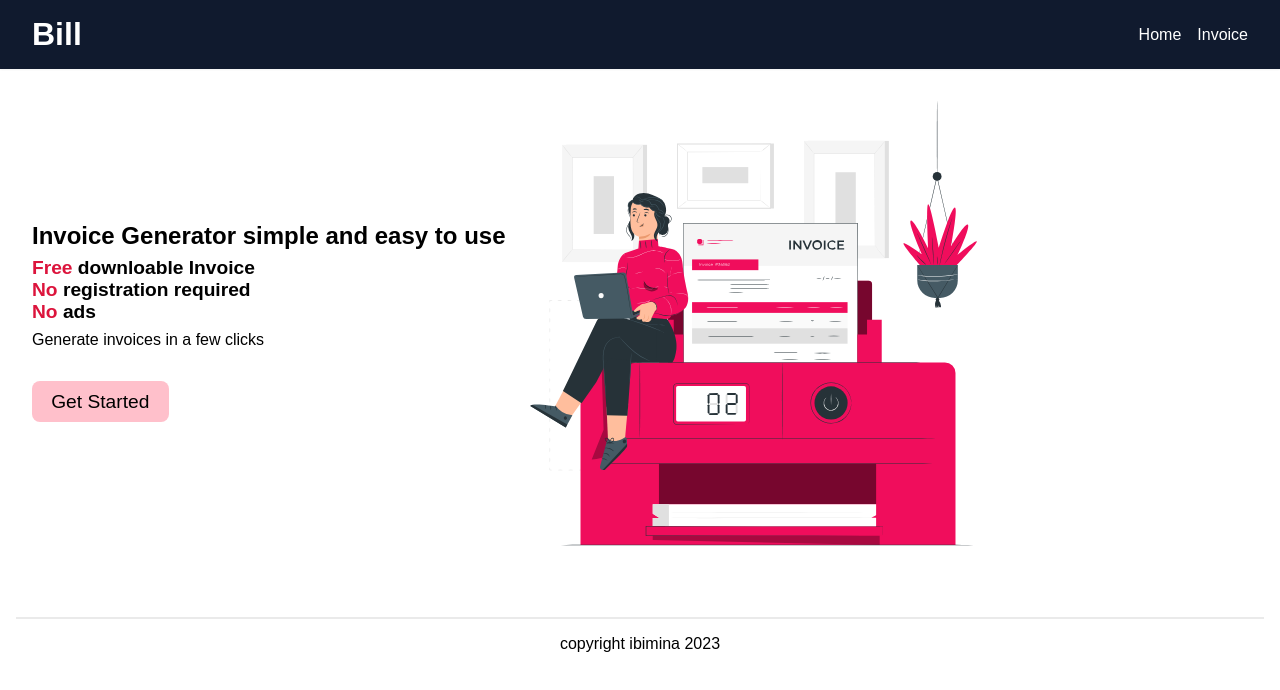
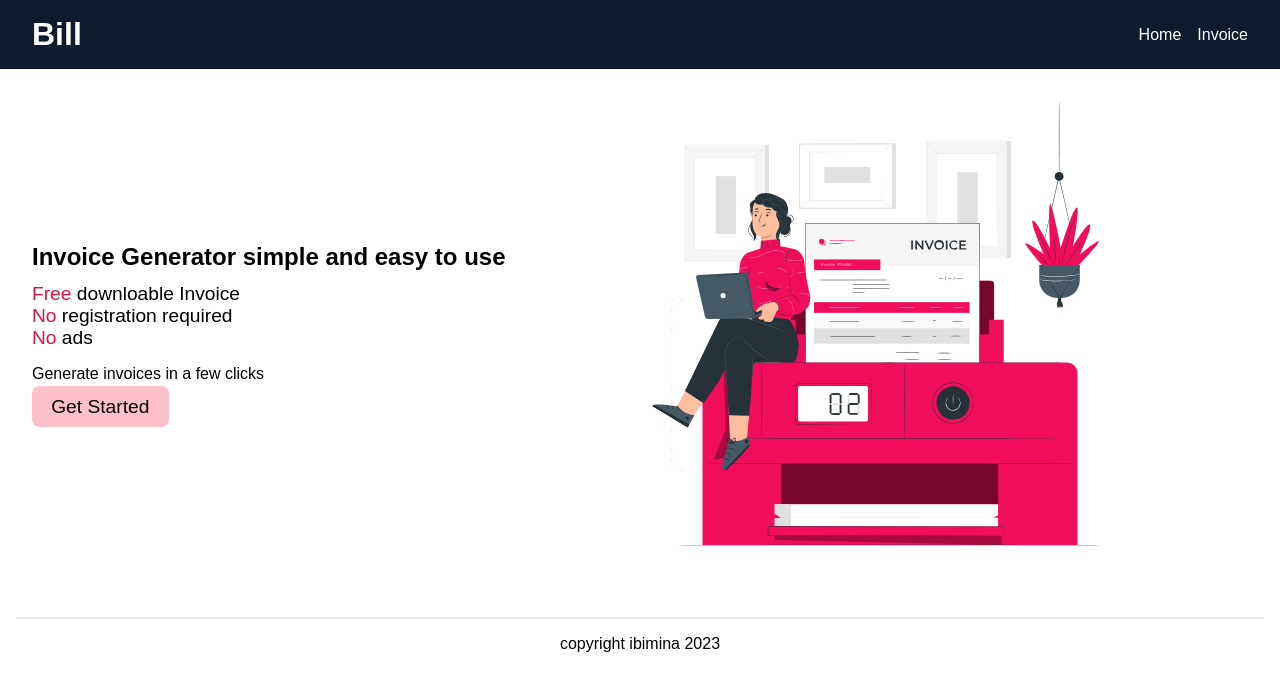
Before and after one commit to ibimina/Bill, a Next.js app: page / in a window 1280 px wide. Shown: the top 690 px of the page. Built offline with nearby package versions, Linux system fonts and the light colour scheme.

Commit message:
style: format styles

```diff
--- a/src/styles/Index.module.css
+++ b/src/styles/Index.module.css
@@ -1,40 +1,56 @@
-.main{
+.main {
     padding: 1em;
 }
-.hero{
+
+.hero {
     margin-bottom: 1em;
 }
-.title{
+
+.title {
     font-size: 1.5em;
     font-weight: 700;
-    margin-bottom: 0.3em;
+    margin-bottom: 0.5em;
 }
-.highlight{
+
+.highlight {
     color: crimson;
 }
-.subtitle{
+
+.subtitle {
     font-size: 1.2em;
-    font-weight: 600;
+    font-weight: 500;
 }
-.text{
-margin: 0.5em 0 2em;
+
+.text {
+    margin: 1em 0 0.2em;
 }
-.formlink{
+
+.formlink {
     font-size: 1.2em;
     font-weight: 400;
     margin-bottom: 0.5em;
     color: #000000;
     text-decoration: none;
     background-color: pink;
-padding:0.5em  1em;
-display: inline-block;
-border-radius: 8px;
+    padding: 0.5em 1em;
+    display: inline-block;
+    border-radius: 8px;
 }
+
 @media (min-width:40rem) {
-    .main{
+    .main {
         display: grid;
-        grid-template-columns: 40% 70%;
+        grid-template-columns: repeat(2, 1fr);
         align-items: center;
         padding: 1em 2em;
     }
+
+    .hero,
+    .formlink {
+        margin-bottom: 0;
+    }
+
+    .text {
+        margin: 1em 0 0.2em;
+    }
 }
```
